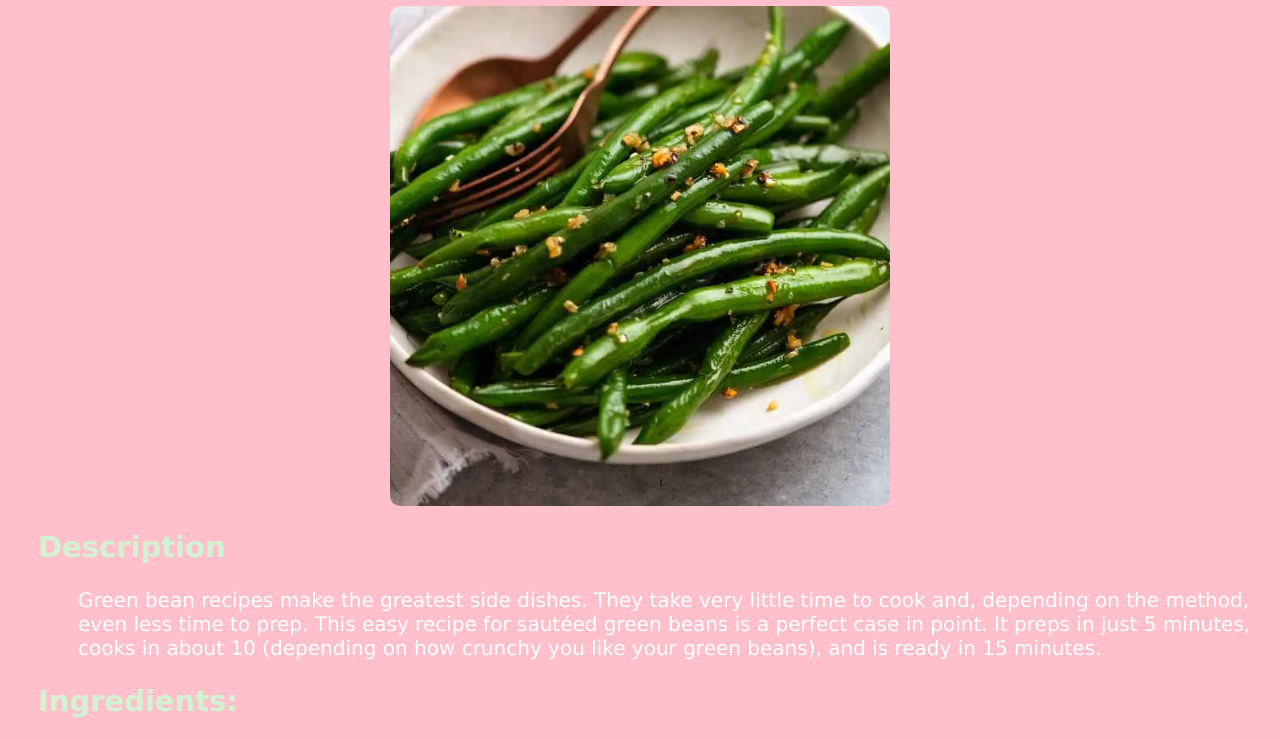
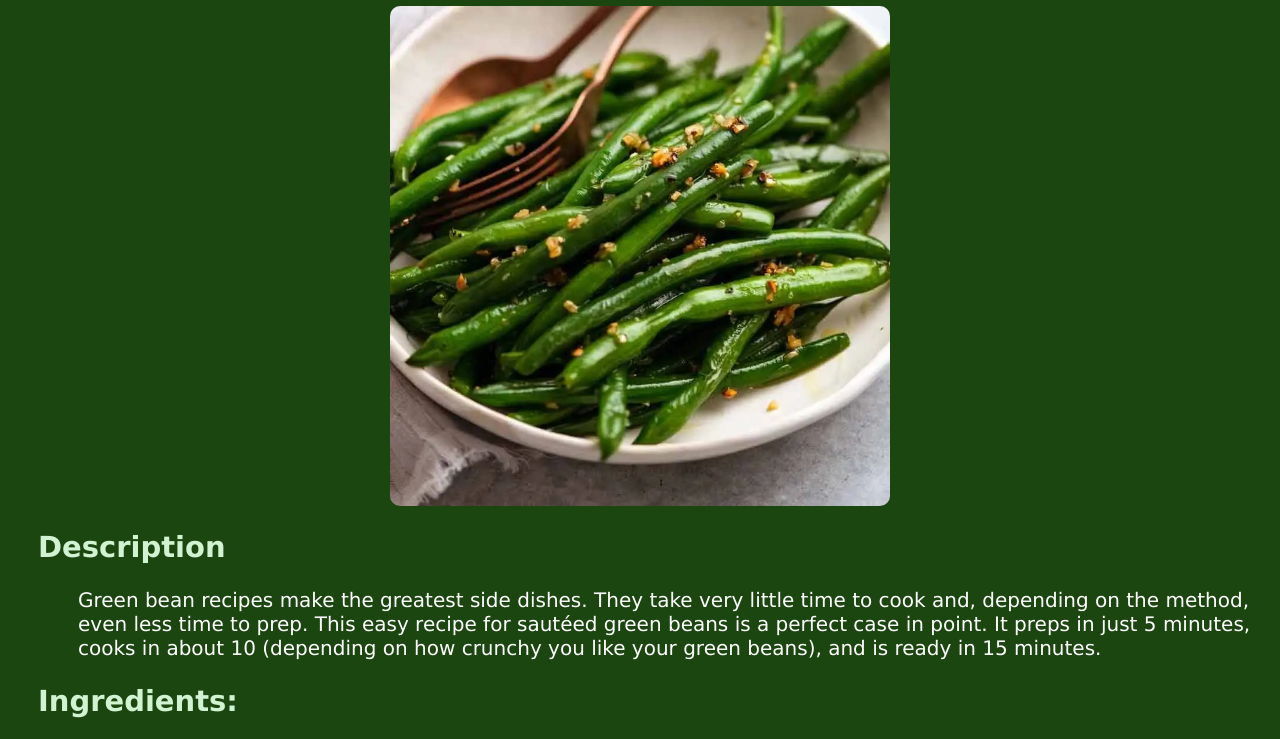
Before and after one commit to WebDeveloperStanica/The-Odin-Project, a plain HTML site: page recipes/buttery-garlic-green-beans.html in a window 1280 px wide. Shown: the part 75-814 px from the top of the page. Drawn offline with Linux system fonts and the light colour scheme.

Commit message:
just changed the background back to gren on html file via css file

```diff
--- a/recipes/buttery-garlic-green-beans.css
+++ b/recipes/buttery-garlic-green-beans.css
@@ -1,5 +1,5 @@
 body {
-    background-color: pink;
+    background-color: rgb(27, 70, 16);
     color:rgb(230, 248, 226);
     font-family: Verdana, Arial, Helvetica, sans-serif;
 }
```
